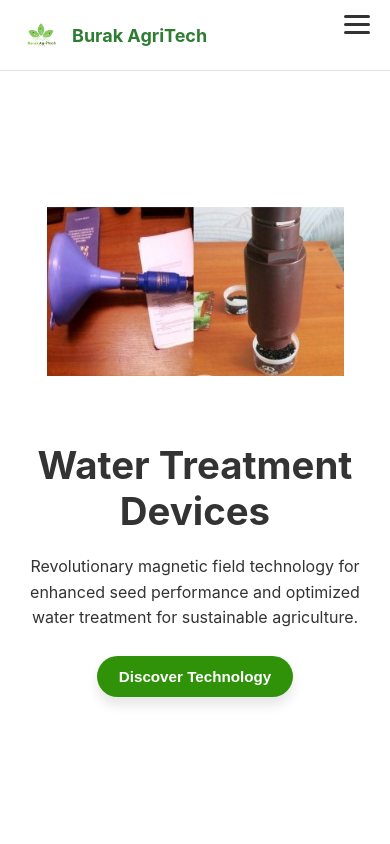
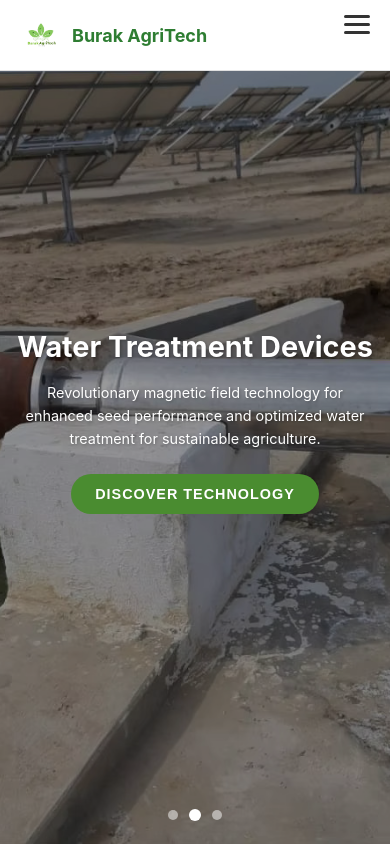
Before and after one commit to awais37402/Barak, a React (Create React App) app: page / in a window 390 px wide. Shown: the top 844 px of the page. Built offline with nearby package versions, Linux system fonts and the light colour scheme.

Commit message:
Add files via upload

```diff
--- a/src/components/Hero.css
+++ b/src/components/Hero.css
@@ -1,316 +1,344 @@
-/* Global Reset */
-* {
-  margin: 0;
-  padding: 0;
-  box-sizing: border-box;
-}
+/* Hero.css */
 
-body {
-  font-family: 'Poppins', sans-serif;
-  background-color: #f8f8f8;
-  overflow-x: hidden;
-}
-
-/* Hero Section */
+/* Base Styles */
 .hero-section {
   position: relative;
   width: 100%;
   height: 100vh;
+  max-height: 800px;
+  min-height: 600px;
   overflow: hidden;
-  background-color: #ffffff;
-  display: flex;
-  justify-content: center;
-  align-items: center;
-  padding: 0 20px;
-  margin-top: 40px;
 }
 
-/* Slider Container */
 .hero-slider {
+  width: 100%;
+  height: 100%;
+  display: flex;
+  transition: all 0.5s ease;
+  position: relative;
+}
+
+.slide {
+  width: 100%;
+  height: 100%;
   display: flex;
   align-items: center;
   justify-content: center;
-  width: 100%;
-  height: 100%;
-  transition: transform 0.5s ease-in-out;
-}
-
-.slide {
-  display: flex;
-  width: 100%;
-  height: 100%;
 }
 
 .slide-content {
   display: flex;
-  justify-content: space-between;
+  flex-direction: column;
   align-items: center;
+  justify-content: center;
+  text-align: center;
+  padding: 2rem;
+  max-width: 1200px;
+  margin: 0 auto;
+  z-index: 2;
+  color: #333;
+}
+
+.slide-logo {
+  margin-bottom: 2rem;
+  max-width: 300px;
+}
+
+.hero-logo {
   width: 100%;
-  padding: 0 40px;
-  max-width: 1200px;
-  height: 100%;
+  height: auto;
+  object-fit: contain;
 }
 
 .slide-text {
-  flex: 1;
-  color: #333;
-  text-align: left;
+  max-width: 800px;
 }
 
 .hero-title {
-  font-size: 4rem;
-  font-weight: bold;
-  margin-bottom: 10px;
+  font-size: 3rem;
+  font-weight: 700;
+  margin-bottom: 1rem;
+  color: inherit;
   line-height: 1.2;
 }
 
 .hero-subtitle {
-  font-size: 2.2rem;
-  font-weight: 600;
-  margin-bottom: 20px;
-  line-height: 1.3;
+  font-size: 1.5rem;
+  font-weight: 400;
+  margin-bottom: 1.5rem;
+  color: inherit;
 }
 
 .hero-description {
   font-size: 1.2rem;
-  margin-bottom: 30px;
   line-height: 1.6;
+  margin-bottom: 2rem;
+  color: inherit;
 }
 
 .explore-button {
-  background-color: #309209;
+  padding: 0.8rem 2rem;
+  font-size: 1rem;
+  font-weight: 600;
+  background-color: #4a8c30;
   color: white;
-  padding: 15px 30px;
-  font-size: 1.2rem;
-  font-weight: bold;
   border: none;
   border-radius: 30px;
   cursor: pointer;
-  transition: background-color 0.3s ease;
-  box-shadow: 0 8px 12px rgba(0, 0, 0, 0.1);
+  transition: all 0.3s ease;
+  text-transform: uppercase;
+  letter-spacing: 1px;
+  text-decoration: none;
+  display: inline-block;
 }
 
 .explore-button:hover {
-  background-color: #e65100;
+  background-color: #3a6c24;
+  transform: translateY(-2px);
 }
 
-.slide-logo {
-  flex: 0.4;
-  text-align: right;
-  margin-left: 40px;
-}
-
-.hero-logo {
-  width: 400px;
-  height: auto;
-  transition: transform 0.3s ease;
-}
-
-.hero-logo:hover {
-  transform: scale(1.1);
-}
-
-/* Dot Navigation */
 .slider-dots {
   position: absolute;
-  bottom: 20px;
+  bottom: 2rem;
   left: 50%;
   transform: translateX(-50%);
   display: flex;
-  justify-content: center;
-  align-items: center;
-  gap: 10px;
+  gap: 0.75rem;
+  z-index: 10;
 }
 
 .dot {
   width: 12px;
   height: 12px;
   border-radius: 50%;
-  background-color: rgba(0, 0, 0, 0.5);
+  background-color: rgba(255, 255, 255, 0.5);
   cursor: pointer;
-  transition: background-color 0.3s ease;
+  transition: all 0.3s ease;
 }
 
 .dot.active {
-  background-color: #309209;
+  background-color: white;
+  transform: scale(1.2);
 }
 
-.dot:hover {
-  background-color: #e65100;
+/* Navigation Arrows */
+.slider-arrow {
+  position: absolute;
+  top: 50%;
+  transform: translateY(-50%);
+  width: 50px;
+  height: 50px;
+  background-color: rgba(255, 255, 255, 0.3);
+  border: none;
+  border-radius: 50%;
+  color: white;
+  font-size: 1.5rem;
+  cursor: pointer;
+  z-index: 10;
+  display: flex;
+  align-items: center;
+  justify-content: center;
+  transition: all 0.3s ease;
 }
 
-/* Laptop and Larger Screens (1024px and above) */
-@media (min-width: 1024px) {
-  .hero-section {
-    height: 100vh;
-    margin-top: 60px;
-  }
+.slider-arrow:hover {
+  background-color: rgba(255, 255, 255, 0.5);
+}
 
+.left-arrow {
+  left: 30px;
+}
+
+.right-arrow {
+  right: 30px;
+}
+
+/* Background Overlay for Slides with Images */
+.hero-slider:after {
+  content: '';
+  position: absolute;
+  top: 0;
+  left: 0;
+  width: 100%;
+  height: 100%;
+  background-color: rgba(0, 0, 0, 0.4);
+  z-index: 1;
+}
+
+/* First Slide Specific Styles */
+[data-slide="0"] .hero-slider:after {
+  background: none;
+}
+
+[data-slide="0"] .slide-content {
+  color: #333;
+}
+
+[data-slide="0"] .explore-button {
+  background-color: #4a8c30;
+  color: white;
+}
+
+[data-slide="0"] .slider-arrow {
+  color: #333;
+  background-color: rgba(0, 0, 0, 0.1);
+}
+
+[data-slide="0"] .slider-arrow:hover {
+  background-color: rgba(0, 0, 0, 0.2);
+}
+
+/* Specific spacing adjustments for first slide only */
+[data-slide="0"] .slide-logo {
+  margin-bottom: 0.5rem;
+}
+
+[data-slide="0"] .hero-title {
+  margin-top: 0;
+  margin-bottom: 0.5rem;
+}
+
+[data-slide="0"] .hero-subtitle {
+  margin-bottom: 0.75rem;
+}
+
+[data-slide="0"] .hero-description {
+  margin-bottom: 1.5rem;
+}
+
+/* Other Slides Text Color */
+[data-slide]:not([data-slide="0"]) .slide-content {
+  color: white;
+  text-shadow: 1px 1px 3px rgba(0, 0, 0, 0.3);
+}
+
+/* Responsive Adjustments */
+@media (max-width: 1024px) {
   .hero-title {
-    font-size: 4.5rem;
+    font-size: 2.5rem;
   }
 
   .hero-subtitle {
-    font-size: 2.2rem;
-  }
-
-  .hero-description {
     font-size: 1.3rem;
-  }
-
-  .explore-button {
-    font-size: 1.3rem;
-    padding: 18px 35px;
-  }
-
-  .hero-logo {
-    width: 450px;
-  }
-
-  .slide-content {
-    padding: 0 80px;
-    gap: 60px;
-  }
-
-  .slide-text {
-    flex: 1;
-    margin-right: 30px;
-  }
-
-  .slide-logo {
-    flex: 0.6;
-    margin-left: 60px;
-    text-align: center;
-  }
-}
-
-/* Tablet Styles (769px to 1023px) */
-@media (max-width: 1023px) and (min-width: 769px) {
-  .hero-title {
-    font-size: 3.5rem;
-  }
-
-  .hero-subtitle {
-    font-size: 2rem;
   }
 
   .hero-description {
     font-size: 1.1rem;
   }
 
-  .explore-button {
-    font-size: 1.1rem;
+  .slider-arrow {
+    display: none;
   }
+}
 
-  .hero-logo {
-    width: 350px;
+@media (max-width: 768px) {
+  .hero-section {
+    min-height: 500px;
   }
 
   .slide-content {
-    padding: 0 30px;
-  }
-}
-
-/* Mobile Styles (768px and below) - Updated for larger images */
-@media (max-width: 768px) {
-  .hero-section {
-    height: auto;
-    min-height: 100vh;
-    padding: 40px 20px 80px;
-    margin-top: 50px;
-  }
-
-  .slide-content {
-    flex-direction: column;
-    align-items: center;
-    padding: 0 10px;
-    text-align: center;
-    justify-content: flex-start;
-    gap: 30px;
-  }
-
-  .slide-logo {
-    order: 1;
-    margin: 0;
-    flex: none;
-    width: 100%;
-    text-align: center;
-    padding: 0 10px;
-  }
-
-  .slide-text {
-    order: 2;
-    text-align: center;
-    width: 100%;
-    padding: 0 10px;
+    padding: 1.5rem;
   }
 
   .hero-title {
-    font-size: 2.8rem;
-    margin-top: 10px;
+    font-size: 2rem;
   }
 
   .hero-subtitle {
-    font-size: 1.8rem;
-  }
-
-  .hero-description {
     font-size: 1.1rem;
-    margin-bottom: 25px;
-  }
-
-  .explore-button {
-    font-size: 1rem;
-    padding: 12px 25px;
-  }
-
-  /* Larger image size for mobile */
-  .hero-logo {
-    width: 100%;
-    max-width: 350px;
-    height: auto;
-    margin: 0 auto;
-  }
-
-  .slider-dots {
-    bottom: 30px;
-  }
-}
-
-/* Small Mobile Styles (480px and below) - Even larger images */
-@media (max-width: 480px) {
-  .hero-title {
-    font-size: 2.4rem;
-  }
-
-  .hero-subtitle {
-    font-size: 1.5rem;
   }
 
   .hero-description {
     font-size: 1rem;
   }
 
-  .explore-button {
-    font-size: 0.95rem;
-    padding: 12px 22px;
+  .slide-logo {
+    max-width: 200px;
+    margin-bottom: 1.5rem;
   }
 
-  /* Extra large image size for small mobiles */
-  .hero-logo {
-    max-width: 320px;
-    width: 90%;
-    margin-bottom: 20px;
+  [data-slide="0"] .slide-logo {
+    margin-bottom: 0.3rem;
+  }
+
+  [data-slide="0"] .hero-title {
+    margin-bottom: 0.3rem;
+  }
+
+  [data-slide="0"] .hero-subtitle {
+    margin-bottom: 0.5rem;
+  }
+
+  [data-slide="0"] .hero-description {
+    margin-bottom: 1.2rem;
+  }
+}
+
+@media (max-width: 480px) {
+  .hero-section {
+    min-height: 450px;
+    max-height: 100vh;
   }
 
   .slide-content {
-    padding: 0;
+    padding: 1rem;
+  }
+
+  .hero-title {
+    font-size: 1.8rem;
+  }
+
+  .hero-subtitle {
+    font-size: 1rem;
+    margin-bottom: 1rem;
+  }
+
+  .hero-description {
+    font-size: 0.9rem;
+    margin-bottom: 1.5rem;
+  }
+
+  .explore-button {
+    padding: 0.6rem 1.5rem;
+    font-size: 0.9rem;
+  }
+
+  .slider-dots {
+    bottom: 1.5rem;
+  }
+
+  .dot {
+    width: 10px;
+    height: 10px;
+  }
+
+  [data-slide="0"] .slide-logo {
+    max-width: 180px;
+    margin-bottom: 0.2rem;
+  }
+
+  [data-slide="0"] .hero-title {
+    font-size: 1.6rem;
+    margin-bottom: 0.2rem;
+  }
+
+  [data-slide="0"] .hero-subtitle {
+    font-size: 0.9rem;
+    margin-bottom: 0.3rem;
+  }
+
+  [data-slide="0"] .hero-description {
+    font-size: 0.85rem;
+    margin-bottom: 1rem;
   }
 }
 
-/* Extra Small Mobile Styles (360px and below) */
-@media (max-width: 360px) {
-  .hero-logo {
-    max-width: 300px;
-  }
+/* Animation for slide transitions */
+@keyframes fadeIn {
+  from { opacity: 0.6; }
+  to { opacity: 1; }
 }
+
+.slide {
+  animation: fadeIn 1s ease-in-out;
+}
--- a/src/components/Hero.js
+++ b/src/components/Hero.js
@@ -1,14 +1,16 @@
 import React, { useState, useEffect } from 'react';
 import { useNavigate } from 'react-router-dom';
 import './Hero.css';
-import BarakAgriLogo from '../assets/logo1.png';
-import ProductImage from '../assets/product.jpg';
-import MagneticImage from '../assets/magnetic.jpg';
+import BarakAgriLogo from '../assets/logo-removebg-preview.png';
+import WaterImage from '../assets/water.jpg';
+import MagneticImage from '../assets/bg2.png';
+import { FaChevronLeft, FaChevronRight } from 'react-icons/fa';
 
 const Hero = () => {
   const [currentSlide, setCurrentSlide] = useState(0);
   const [touchStart, setTouchStart] = useState(null);
   const [touchEnd, setTouchEnd] = useState(null);
+  const [isDesktop, setIsDesktop] = useState(window.innerWidth > 1024);
   const navigate = useNavigate();
 
   const slides = [
@@ -19,7 +21,8 @@ const Hero = () => {
         'Transforming Industries with Technology. We provide cutting-edge solutions that drive the future of agriculture.',
       buttonText: 'Explore Our Solutions',
       logo: BarakAgriLogo,
-      link: '/casestudies'
+      link: '/casestudies',
+      background: '', // No background image
     },
     {
       title: 'Water Treatment Devices',
@@ -27,8 +30,9 @@ const Hero = () => {
       description:
         'Revolutionary magnetic field technology for enhanced seed performance and optimized water treatment for sustainable agriculture.',
       buttonText: 'Discover Technology',
-      logo: ProductImage,
-      link: '/watertreatment'
+      logo: '',
+      link: '/watertreatment',
+      background: WaterImage,
     },
     {
       title: 'Magnetic Yield Alliance',
@@ -36,17 +40,35 @@ const Hero = () => {
       description:
         'Harnessing the power of magnetic fields to boost crop yields and improve plant health through innovative scientific approaches.',
       buttonText: 'Learn More',
-      logo: MagneticImage,
-      link: 'https://www.magnetic.ae/'
+      logo: '',
+      link: 'https://www.magnetic.ae/',
+      background: MagneticImage,
     },
   ];
 
   useEffect(() => {
+    const handleResize = () => {
+      setIsDesktop(window.innerWidth > 1024);
+    };
+
+    window.addEventListener('resize', handleResize);
+    return () => window.removeEventListener('resize', handleResize);
+  }, []);
+
+  useEffect(() => {
     const slideInterval = setInterval(() => {
-      setCurrentSlide((prev) => (prev === slides.length - 1 ? 0 : prev + 1));
+      goToNextSlide();
     }, 5000);
     return () => clearInterval(slideInterval);
-  }, []);
+  }, [currentSlide]);
+
+  const goToPrevSlide = () => {
+    setCurrentSlide((prev) => (prev === 0 ? slides.length - 1 : prev - 1));
+  };
+
+  const goToNextSlide = () => {
+    setCurrentSlide((prev) => (prev === slides.length - 1 ? 0 : prev + 1));
+  };
 
   const handleDotClick = (index) => {
     setCurrentSlide(index);
@@ -64,42 +86,63 @@ const Hero = () => {
     if (!touchStart || !touchEnd) return;
     const diff = touchStart - touchEnd;
     if (diff > 50) {
-      // Swiped left
-      setCurrentSlide((prev) => (prev === slides.length - 1 ? 0 : prev + 1));
+      goToNextSlide();
     } else if (diff < -50) {
-      // Swiped right
-      setCurrentSlide((prev) => (prev === 0 ? slides.length - 1 : prev - 1));
+      goToPrevSlide();
     }
     setTouchStart(null);
     setTouchEnd(null);
   };
 
-  const { title, subtitle, description, buttonText, logo, link } = slides[currentSlide];
+  const { title, subtitle, description, buttonText, logo, link, background } = slides[currentSlide];
 
   return (
     <section
       className="hero-section"
+      data-slide={currentSlide}
       onTouchStart={handleTouchStart}
       onTouchMove={handleTouchMove}
       onTouchEnd={handleTouchEnd}
     >
-      <div className="hero-slider">
+      <div
+        className="hero-slider"
+        style={{
+          backgroundImage: background
+            ? `url(${background})`
+            : currentSlide === 0
+            ? 'linear-gradient(135deg, #f0f0f0, #dfe9f3)'
+            : 'none',
+          backgroundSize: 'cover',
+          backgroundPosition: 'center',
+        }}
+      >
+        {isDesktop && (
+          <>
+            <button className="slider-arrow left-arrow" onClick={goToPrevSlide}>
+              <FaChevronLeft />
+            </button>
+            <button className="slider-arrow right-arrow" onClick={goToNextSlide}>
+              <FaChevronRight />
+            </button>
+          </>
+        )}
         <div className="slide">
           <div className="slide-content">
-            <div className="slide-logo">
-              <img src={logo} alt="Slide Visual" className="hero-logo" />
-            </div>
+            {logo && (
+              <div className="slide-logo">
+                <img src={logo} alt="Slide Visual" className="hero-logo" />
+              </div>
+            )}
             <div className="slide-text">
               <h1 className="hero-title">{title}</h1>
-              <h2 className="hero-subtitle">{subtitle}</h2>
+              {subtitle && <h2 className="hero-subtitle">{subtitle}</h2>}
               <p className="hero-description">{description}</p>
               {currentSlide === 2 ? (
                 <a
+                  className="explore-button"
                   href={link}
                   target="_blank"
                   rel="noopener noreferrer"
-                  className="explore-button"
-                  style={{ textDecoration: 'none' }}
                 >
                   {buttonText}
                 </a>
@@ -112,14 +155,13 @@ const Hero = () => {
           </div>
         </div>
       </div>
-
       <div className="slider-dots">
         {slides.map((_, index) => (
-          <span
+          <div
             key={index}
-            className={`dot ${index === currentSlide ? 'active' : ''}`}
+            className={`dot ${currentSlide === index ? 'active' : ''}`}
             onClick={() => handleDotClick(index)}
-          ></span>
+          />
         ))}
       </div>
     </section>
```
